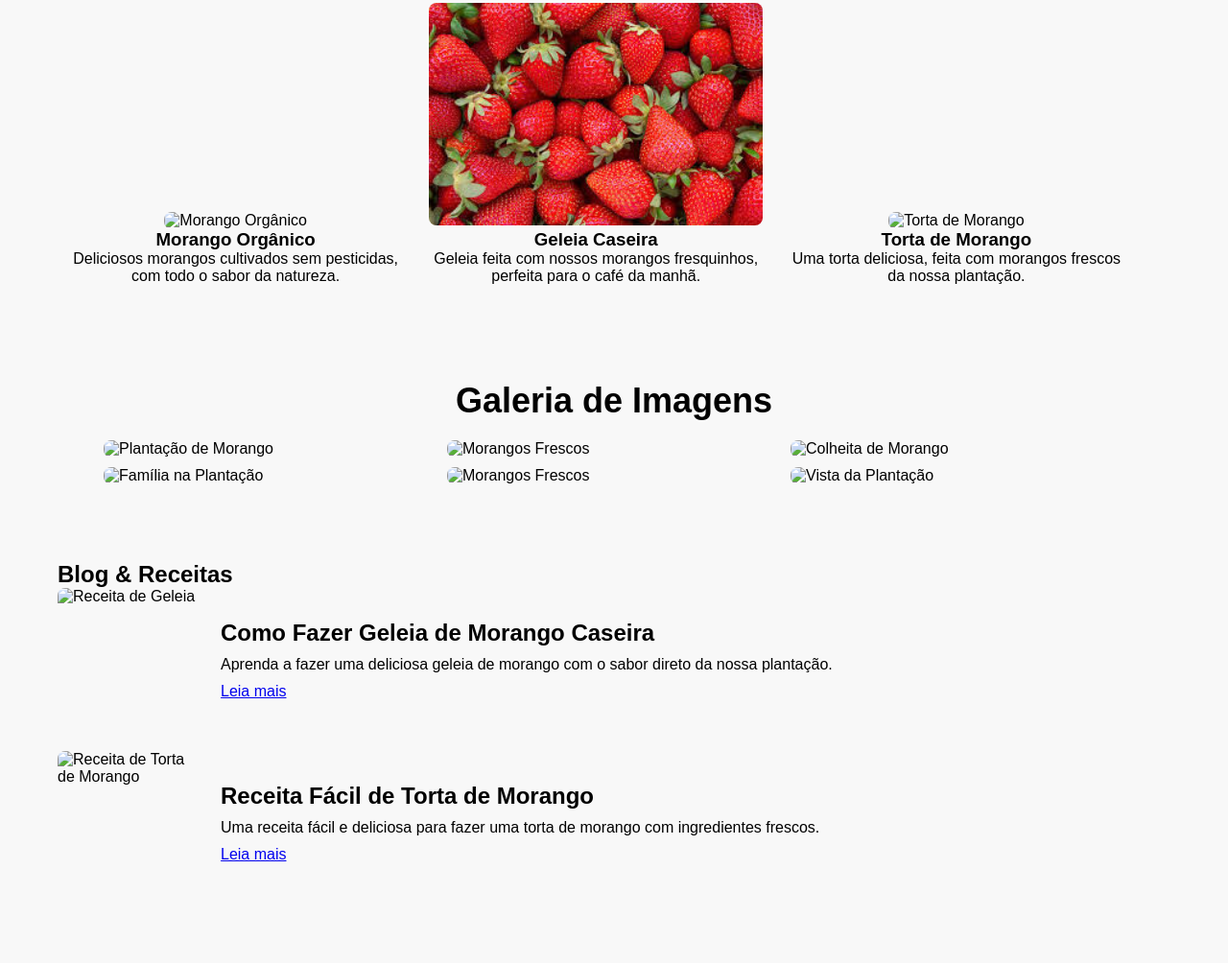
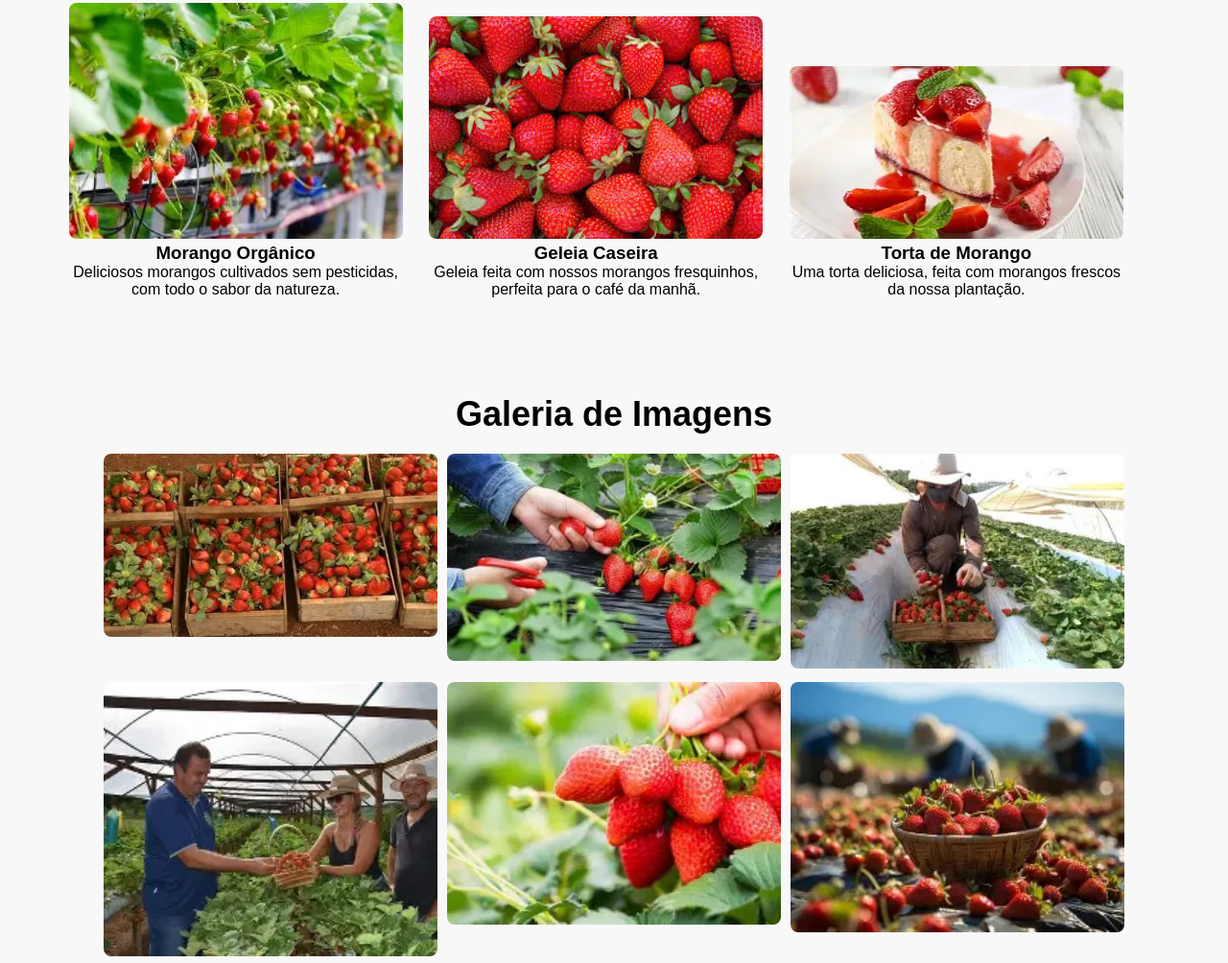
Before and after one commit to helo121/HELO-AGRINHO-2025, a plain HTML site: page index.html in a window 1280 px wide. Shown: the part 647-1651 px from the top of the page at 96% size. Drawn offline with Linux system fonts and the light colour scheme.

Commit message:
Add files via upload

```diff
--- a/index.html
+++ b/index.html
@@ -42,7 +42,7 @@
     <section id="produtos">
         <h2>Nossos Produtos</h2>
         <div class="produto">
-            <img src="images/morango-organico.jpg" alt="Morango Orgânico">
+            <img src="img/baixados.webp" alt="Morango Orgânico">
             <h3>Morango Orgânico</h3>
             <p>Deliciosos morangos cultivados sem pesticidas, com todo o sabor da natureza.</p>
         </div>
@@ -52,7 +52,7 @@
             <p>Geleia feita com nossos morangos fresquinhos, perfeita para o café da manhã.</p>
         </div>
         <div class="produto">
-            <img src="images/torta-de-morango.jpg" alt="Torta de Morango">
+            <img src="img/morango r.webp" alt="Torta de Morango">
             <h3>Torta de Morango</h3>
             <p>Uma torta deliciosa, feita com morangos frescos da nossa plantação.</p>
         </div>
@@ -61,19 +61,19 @@
     <section id="galeria">
         <h2>Galeria de Imagens</h2>
         <div class="galeria-grid">
-            <div class="foto"><img src="images/plantacao1.jpg" alt="Plantação de Morango"></div>
-            <div class="foto"><img src="images/plantacao2.jpg" alt="Morangos Frescos"></div>
-            <div class="foto"><img src="images/colheita.jpg" alt="Colheita de Morango"></div>
-            <div class="foto"><img src="images/familia-no-campo.jpg" alt="Família na Plantação"></div>
-            <div class="foto"><img src="images/morango-fresco.jpg" alt="Morangos Frescos"></div>
-            <div class="foto"><img src="images/plantacao3.jpg" alt="Vista da Plantação"></div>
+            <div class="foto"><img src="img/morannngos.webp" alt="Plantação de Morango"></div>
+            <div class="foto"><img src="img/moooooooo.webp" alt="Morangos Frescos"></div>
+            <div class="foto"><img src="img/colheita M.webp" alt="Colheita de Morango"></div>
+            <div class="foto"><img src="img/familia M.webp" alt="Família na Plantação"></div>
+            <div class="foto"><img src="img/fresco.webp" alt="Morangos Frescos"></div>
+            <div class="foto"><img src="img/coletando.webp" alt="Vista da Plantação"></div>
         </div>
     </section>
 
     <section id="blog">
         <h2>Blog & Receitas</h2>
         <div class="post">
-            <img src="images/geleia-receita.jpg" alt="Receita de Geleia">
+            <img src="img/geleia de morango.webp" alt="Receita de Geleia">
             <div class="post-texto">
                 <h3>Como Fazer Geleia de Morango Caseira</h3>
                 <p>Aprenda a fazer uma deliciosa geleia de morango com o sabor direto da nossa plantação.</p>
@@ -81,7 +81,7 @@
             </div>
         </div>
         <div class="post">
-            <img src="images/torta-receita.jpg" alt="Receita de Torta de Morango">
+            <img src="img/torta de morango.webp" alt="Receita de Torta de Morango">
             <div class="post-texto">
                 <h3>Receita Fácil de Torta de Morango</h3>
                 <p>Uma receita fácil e deliciosa para fazer uma torta de morango com ingredientes frescos.</p>
```
Also changed, not shown: img/baixados.webp (added), img/coletando.webp (added), img/colheita M.webp (added), img/familia M.webp (added), img/fresco.webp (added), img/geleia de morango.webp (added), img/moooooooo.webp (added), img/morango r.webp (added), img/morannngos.webp (added), img/torta de morango.webp (added).
